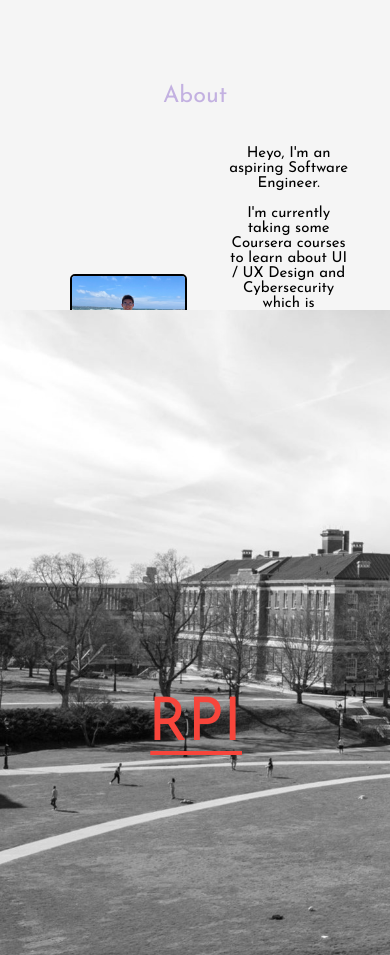
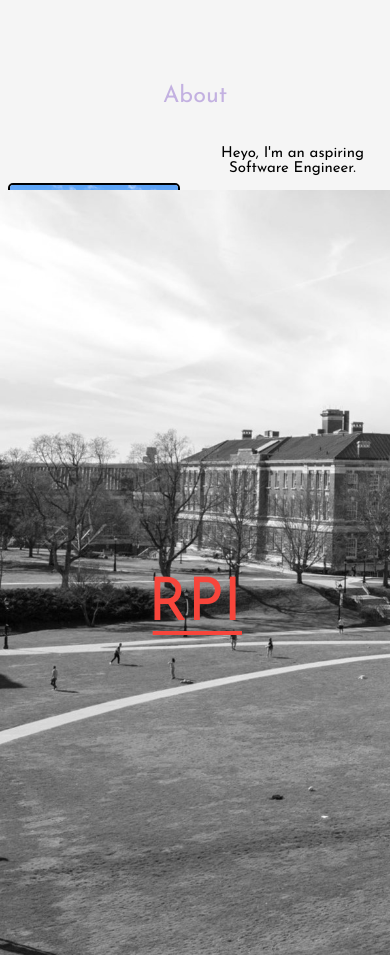
Before and after one commit to AlexL374/alexander-liu, a React (Create React App) app: page / in a window 390 px wide. Shown: the part 860-1815 px from the top of the page. Built offline with nearby package versions, Linux system fonts and the light colour scheme.

Commit message:
quick fixes for viewport for phone and my windows laptop

```diff
--- a/src/components/css/About.css
+++ b/src/components/css/About.css
@@ -40,13 +40,42 @@
 }
 
 .about-image {
+    min-width: 150px;
     width: 90%;
     border-radius: 5px;
     border: 2px black solid;
+}
+
+@media screen and (max-width: 1200px) {
+    .about-contain {
+        padding: 0px 5% 0px 5%;
+        width: 90%;
+    }
+
+    .about-text-contain {
+        width: 45%;
+    }
+
+    .image-contain {
+        width: 45%;
+    }
 }
 
 @media screen and (max-width: 925px) {
     .about-text {
         font-size: 15px;
     }
+
+    .about-contain {
+        padding: 0px 1% 0px 1%;
+        width: 98%;
+    }
+
+    .about-text-contain {
+        width: 49%;
+    }
+
+    .image-contain {
+        width: 49%;
+    }
 }
--- a/src/components/css/Contacts.css
+++ b/src/components/css/Contacts.css
@@ -63,10 +63,10 @@
 }
 
 .right {
-    position: absolute;
     display: flex;
     justify-content: space-between;
-    margin-left: 55%;
+    margin-left: auto;
+    margin-right: 5%;
 }
 
 .link:after {
@@ -92,29 +92,13 @@
     display: none;
 }
 
-@media screen and (max-width: 1190px) {
-    .right {
-        margin-left: 50%;
-    }
-  }
-
-@media screen and (max-width: 1060px) {
-    .right {
-        margin-left: 45%;
-    }
-}
-
-@media screen and (max-width: 940px) {
-    .right {
-        margin-left: 40%;
-    }
-
+@media screen and (max-width: 955px) {
     .name {
         font-size: 35px;
     }
 }
 
-@media screen and (max-width: 845px) {
+@media screen and (max-width: 908px) {
     .right {
         display: none;
     }
--- a/src/components/css/School.css
+++ b/src/components/css/School.css
@@ -55,7 +55,7 @@
     transform-origin: bottom right;
     transition: transform 0.25s ease-out;
     animation-name: clickme;
-    animation-duration: 4s;
+    animation-duration: 3s;
     animation-iteration-count: infinite;
 }
 
```
